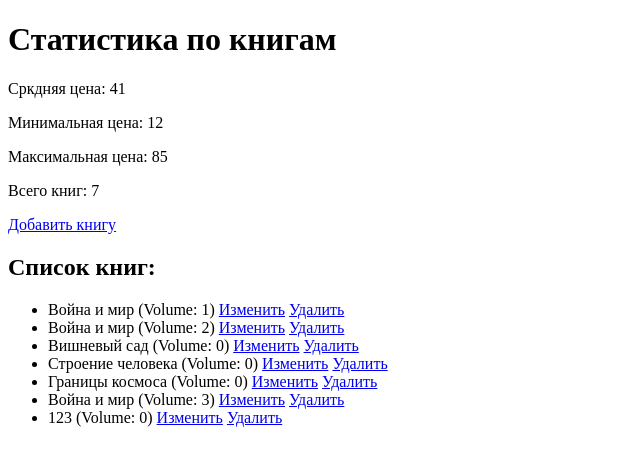
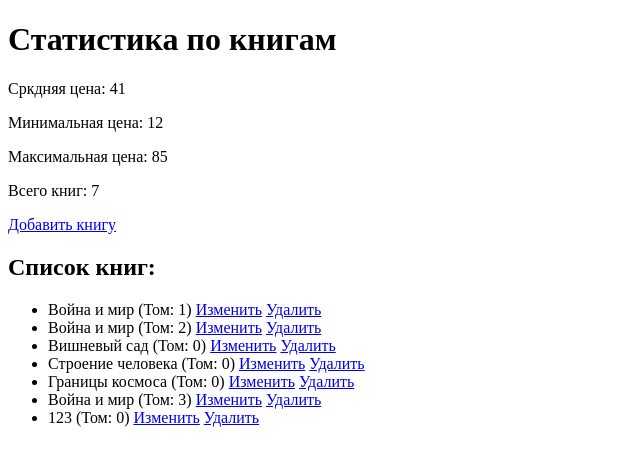
Before and after one commit to hijeck11/MyDjango, a Django app: page / in a window 1280 px wide. Shown: the top 466 px of the page, without its empty margins (0-640 px from the left). Run offline with Django 4.2, Linux system fonts and the light colour scheme; data comes from the database, SQL or seed files in the repository.

```diff
--- a/TestDjango/test_app/templates/home.html
+++ b/TestDjango/test_app/templates/home.html
@@ -48,7 +48,7 @@
     <ul>
         {% for book in books %}
             <li>
-                {{ book.title }} (Volume: {{ book.volume_number }})
+                {{ book.title }} (Том: {{ book.volume_number }})
                 <a href="{% url 'edit_book' book.id %}">Изменить</a>
                 <a href="{% url 'delete_book' book.id %}">Удалить</a>
             </li>
```
Also changed, not shown: README.md.
